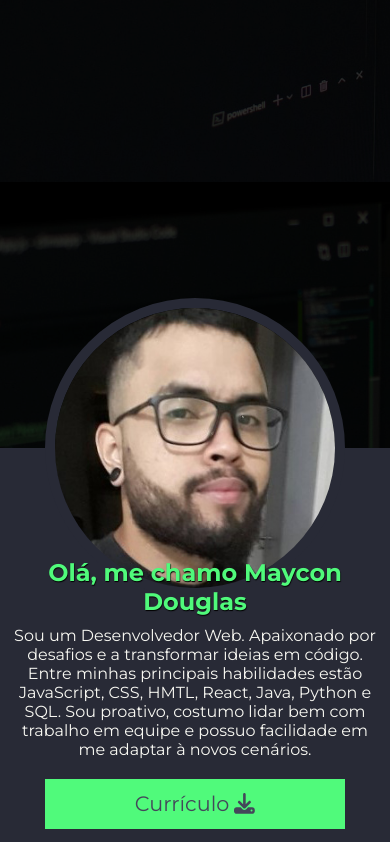
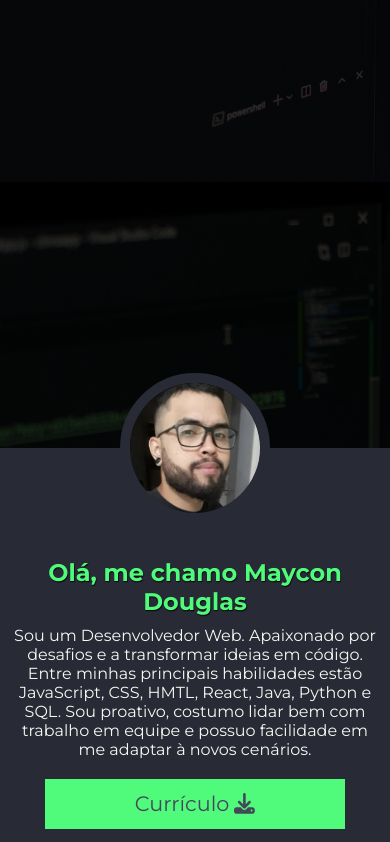
Before and after one commit to maykkk1/portfoliodev, a React (Create React App) app: page / in a window 390 px wide. Shown: the part 662-1504 px from the top of the page. Built offline with nearby package versions, Linux system fonts and the light colour scheme; the HTML template or start-up script is replaced by a standard one.

Commit message:
tamanho de avatar reduzido

```diff
--- a/src/components/Main/Sobre/SobreContainer/style.css
+++ b/src/components/Main/Sobre/SobreContainer/style.css
@@ -28,8 +28,8 @@
 
 @media (max-width: 800px) {
     .SobreContainer_imgWrapper {
-        width: 300px;
-        height: 300px;
-        top: -150px;
+        width: 150px;
+        height: 150px;
+        top: -75px;
     }
 }
```
